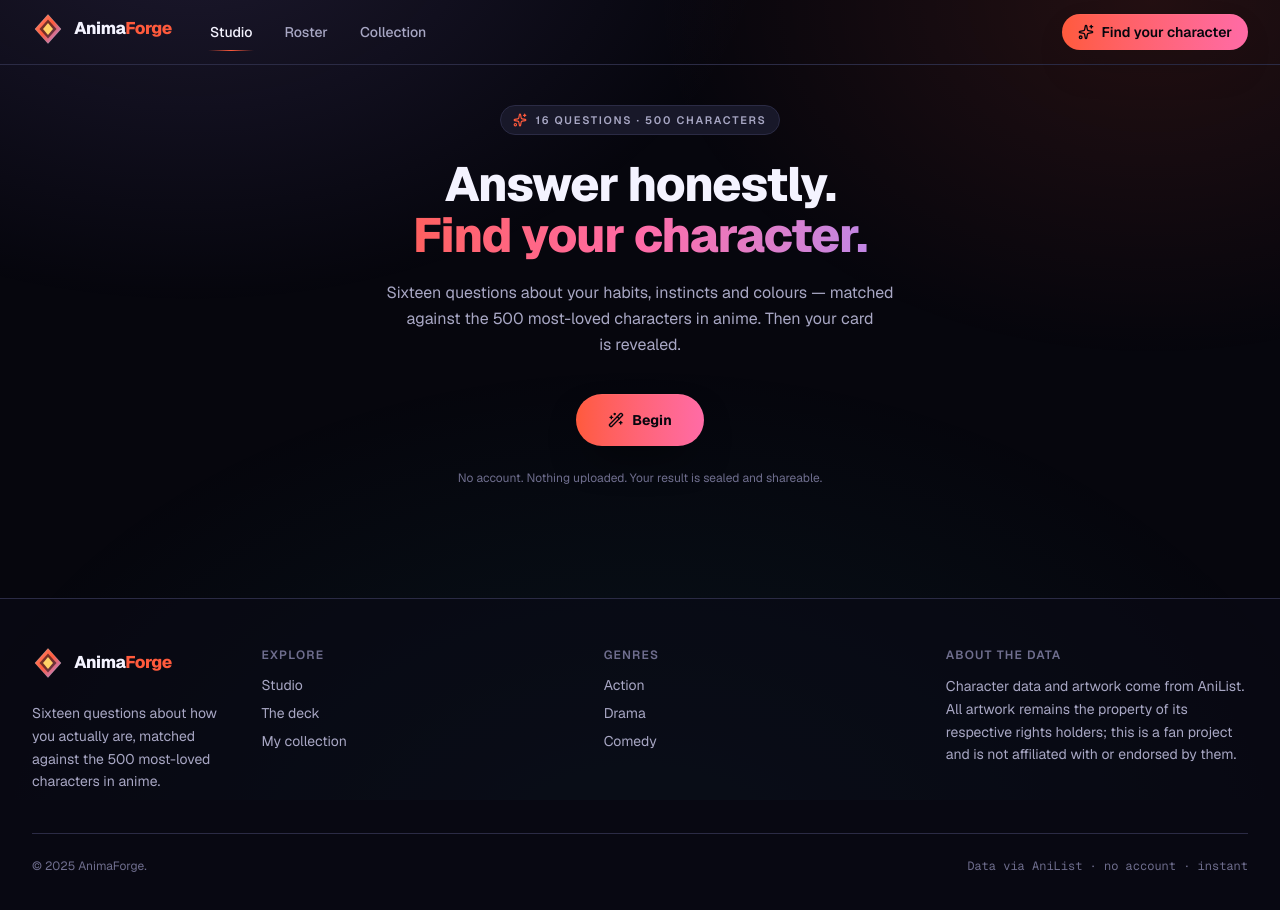
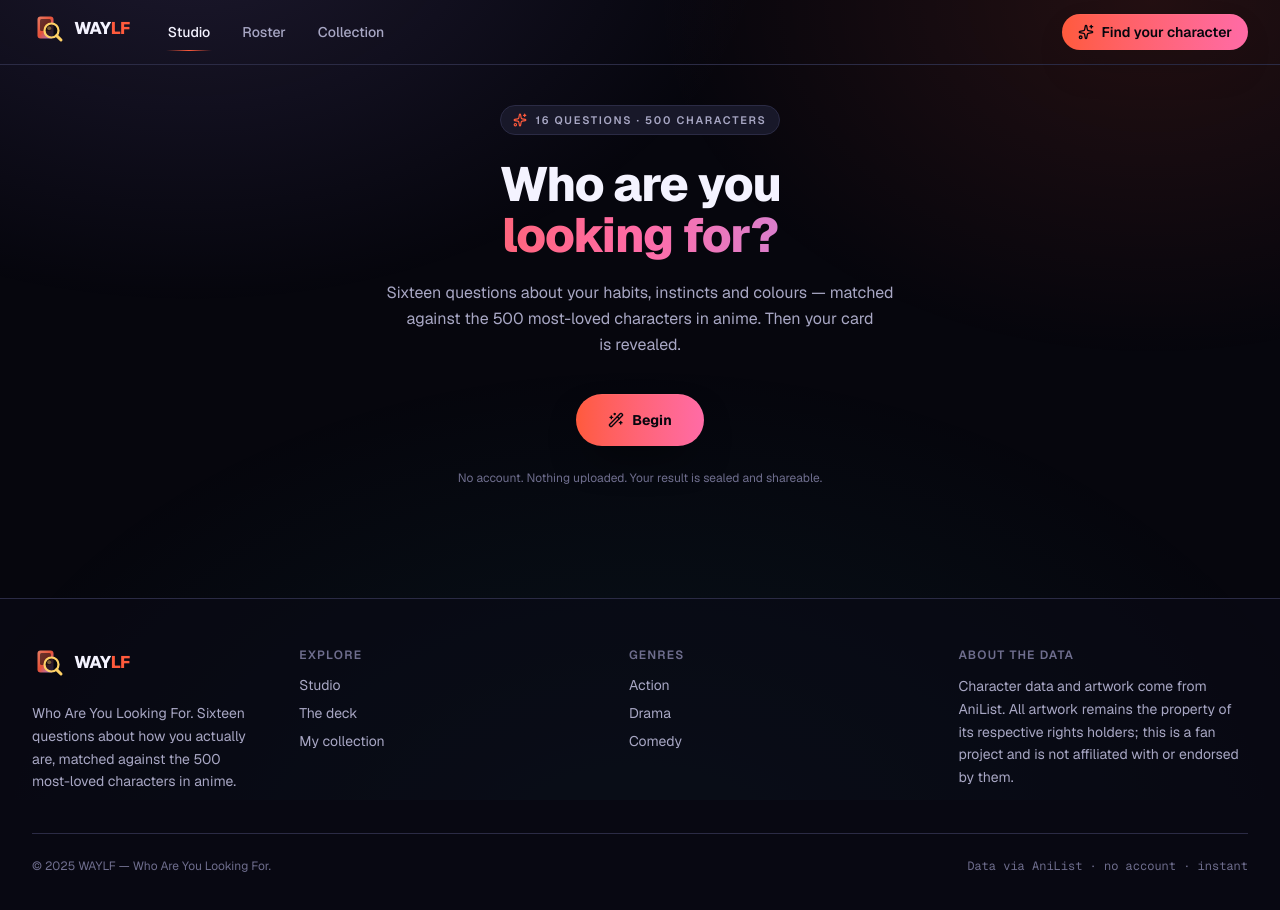
Before and after one commit to andreysamuels0001/WAYLF, a Next.js app: page /studio in a window 1280 px wide. Shown: the top 910 px of the page. Built offline with nearby package versions, Linux system fonts and the light colour scheme.

Commit message:
call it WAYLF
Who Are You Looking For. New mark, and the hero leads with the question
instead of describing the app.

```diff
--- a/app/layout.tsx
+++ b/app/layout.tsx
@@ -16,8 +16,8 @@ const geistMono = Geist_Mono({
 
 export const metadata: Metadata = {
   title: {
-    default: "AnimaForge — Anime Character Quiz",
-    template: "%s · AnimaForge",
+    default: "WAYLF — Who Are You Looking For",
+    template: "%s · WAYLF",
   },
   description:
     "Sixteen questions about your habits, instincts and colours. Matched against the 500 most-loved characters in anime, revealed as a premium card.",
@@ -29,7 +29,7 @@ export const metadata: Metadata = {
     "anime deck",
   ],
   openGraph: {
-    title: "AnimaForge — Anime Character Quiz",
+    title: "WAYLF — Who Are You Looking For",
     description:
       "Answer sixteen questions. Get matched to one of the 500 most-loved characters in anime, revealed as a premium card.",
     type: "website",
--- a/app/page.tsx
+++ b/app/page.tsx
@@ -77,9 +77,9 @@ export default function Home() {
             </p>
 
             <h1 className="mt-6 font-display text-[2.6rem] font-extrabold leading-[1.03] tracking-tight text-balance text-ink sm:text-6xl">
-              Answer 16 questions.
+              Who are you
               <span className="block bg-gradient-to-r from-flare via-rose to-violet bg-clip-text text-transparent">
-                Find your character.
+                looking for?
               </span>
             </h1>
 
@@ -241,7 +241,7 @@ export default function Home() {
           />
           <div className="relative">
             <h2 className="font-display text-3xl font-extrabold tracking-tight text-balance text-ink sm:text-4xl">
-Which one are you?
+So — who are you looking for?
             </h2>
             <p className="mx-auto mt-3 max-w-xl text-sm leading-relaxed text-ink-muted">
               {DECK.length} characters. Sixteen questions. About ninety seconds.
--- a/components/quiz/QuizFlow.tsx
+++ b/components/quiz/QuizFlow.tsx
@@ -340,9 +340,9 @@ function Intro({ onStart }: { onStart: () => void }) {
       </p>
 
       <h1 className="mt-6 font-display text-4xl font-extrabold leading-[1.05] tracking-tight text-balance text-ink sm:text-5xl">
-        Answer honestly.
+        Who are you
         <span className="block bg-gradient-to-r from-flare via-rose to-violet bg-clip-text text-transparent">
-          Find your character.
+          looking for?
         </span>
       </h1>
 
--- a/components/shell/Logo.tsx
+++ b/components/shell/Logo.tsx
@@ -1,6 +1,12 @@
 import { cn } from "@/lib/cn";
 
-/** Wordmark + sigil. */
+/**
+ * WAYLF wordmark.
+ *
+ * The mark is a magnifying lens over a card — "who are you looking for" is a
+ * search, and the deck is what you are searching. Drawn rather than imported so
+ * it inherits the page's colour tokens and needs no asset request.
+ */
 export function Logo({ className, compact = false }: { className?: string; compact?: boolean }) {
   return (
     <span className={cn("inline-flex items-center gap-2.5", className)}>
@@ -11,24 +17,43 @@ export function Logo({ className, compact = false }: { className?: string; compa
         xmlns="http://www.w3.org/2000/svg"
       >
         <defs>
-          <linearGradient id="logoGrad" x1="0" y1="0" x2="1" y2="1">
+          <linearGradient id="waylfMark" x1="0" y1="0" x2="1" y2="1">
             <stop offset="0%" stopColor="#ff8a6e" />
             <stop offset="48%" stopColor="#ff5a3c" />
             <stop offset="100%" stopColor="#a78bfa" />
           </linearGradient>
         </defs>
+        {/* Card behind the lens */}
+        <rect
+          x="5.5"
+          y="3.5"
+          width="16"
+          height="22"
+          rx="3"
+          fill="url(#waylfMark)"
+          opacity="0.9"
+        />
+        <rect x="8" y="6" width="11" height="12" rx="1.5" fill="rgb(6 6 13 / 0.55)" />
+        {/* Lens */}
+        <circle
+          cx="19.5"
+          cy="17.5"
+          r="7"
+          fill="rgb(6 6 13 / 0.78)"
+          stroke="#ffd166"
+          strokeWidth="2.2"
+        />
         <path
-          d="M16 1.5 L29 16 L16 30.5 L3 16 Z"
-          fill="url(#logoGrad)"
-          stroke="rgb(255 255 255 / 0.25)"
-          strokeWidth="1"
+          d="M24.6 22.6 L29 27"
+          stroke="#ffd166"
+          strokeWidth="3"
+          strokeLinecap="round"
         />
-        <path d="M16 6.5 L24.5 16 L16 25.5 L7.5 16 Z" fill="rgb(6 6 13 / 0.55)" />
-        <path d="M16 10 L21 16 L16 22 L11 16 Z" fill="#ffd166" />
+        <circle cx="17.2" cy="15.2" r="2" fill="rgb(255 209 102 / 0.4)" />
       </svg>
       {compact ? null : (
         <span className="font-display text-[1.0625rem] font-extrabold tracking-tight text-ink">
-          Anima<span className="text-flare">Forge</span>
+          WAY<span className="text-flare">LF</span>
         </span>
       )}
     </span>
--- a/components/shell/SiteFooter.tsx
+++ b/components/shell/SiteFooter.tsx
@@ -12,8 +12,8 @@ export function SiteFooter() {
           <div className="max-w-sm">
             <Logo />
             <p className="mt-4 text-sm leading-relaxed text-ink-muted">
-              Sixteen questions about how you actually are, matched against the 500
-              most-loved characters in anime.
+              Who Are You Looking For. Sixteen questions about how you actually are,
+              matched against the 500 most-loved characters in anime.
             </p>
           </div>
 
@@ -71,7 +71,7 @@ export function SiteFooter() {
         </div>
 
         <div className="mt-10 flex flex-col gap-3 border-t border-line pt-6 text-xs text-ink-faint sm:flex-row sm:items-center sm:justify-between">
-          <p>© {new Date().getFullYear()} AnimaForge.</p>
+          <p>© {new Date().getFullYear()} WAYLF — Who Are You Looking For.</p>
           <p className="font-mono">Data via AniList · no account · instant</p>
         </div>
       </div>
--- a/lib/collection.ts
+++ b/lib/collection.ts
@@ -11,8 +11,8 @@ import { characterById, type DeckCharacter } from "./deck";
  * later `npm run deck` rather than preserving stale metadata.
  */
 
-const STORAGE_KEY = "animaforge.saved.v2";
-const EVENT = "animaforge:saved";
+const STORAGE_KEY = "waylf.saved.v1";
+const EVENT = "waylf:saved";
 
 interface StoredEntry {
   id: number;
--- a/lib/quiz/seal.ts
+++ b/lib/quiz/seal.ts
@@ -21,7 +21,7 @@ const ALGORITHM = "aes-256-gcm";
 const IV_BYTES = 12;
 const TAG_BYTES = 16;
 
-const DEV_SECRET = "animaforge-development-secret-do-not-use-in-production";
+const DEV_SECRET = "waylf-development-secret-do-not-use-in-production";
 let warned = false;
 
 function secret(): string {
@@ -40,7 +40,7 @@ function secret(): string {
 
 function key(): Buffer {
   // scrypt stretches an arbitrary passphrase into a real 32-byte key.
-  return scryptSync(secret(), "animaforge.quiz.v1", 32);
+  return scryptSync(secret(), "waylf.quiz.v1", 32);
 }
 
 export function seal(payload: unknown): string {
--- a/package.json
+++ b/package.json
@@ -1,5 +1,5 @@
 {
-  "name": "anime-quiz",
+  "name": "waylf",
   "version": "0.1.0",
   "private": true,
   "scripts": {
```
